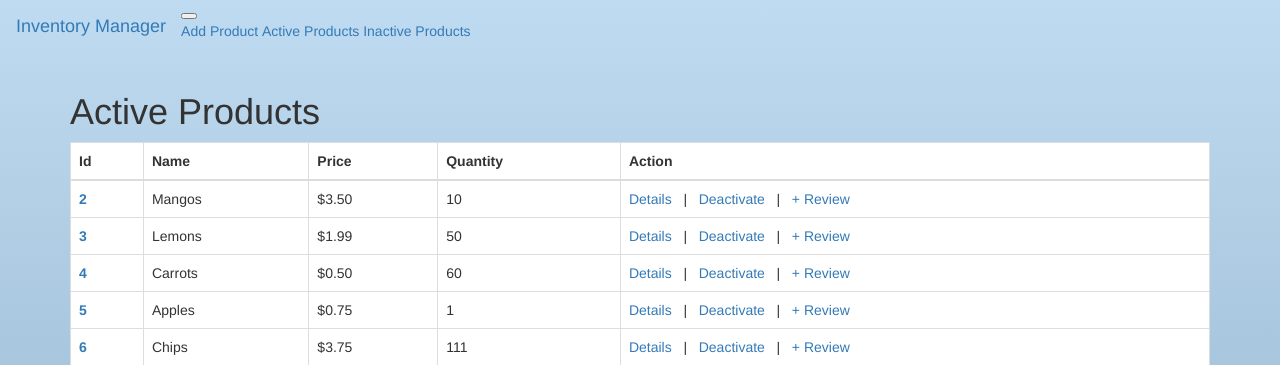
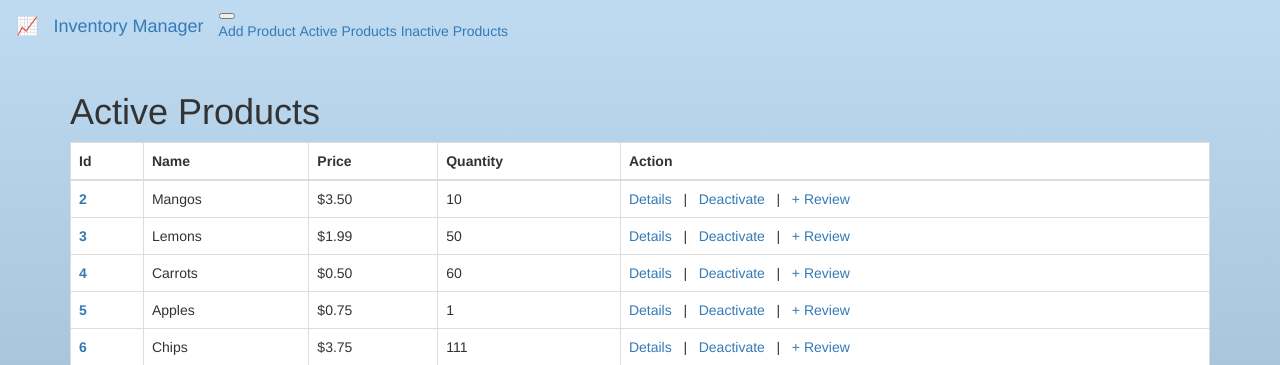
Before and after one commit to gen8787/FSDI-111-Inventory-Manager, a Flask app: page /products in a window 1280 px wide. Shown: the top 365 px of the page. Run offline with Flask 2, Linux system fonts and the light colour scheme; data comes from the database, SQL or seed files in the repository; some libraries are stand-ins or nearby versions.

Commit message:
project complete

```diff
--- a/inventory_manager/app/templates/base.html
+++ b/inventory_manager/app/templates/base.html
@@ -8,7 +8,7 @@
 
 {% block navbar %}
     <nav class="navbar navbar-expand-lg navbar-dark bg-dark mb-5">
-        <a class="navbar-brand" href="#">Inventory Manager</a>
+        <a class="navbar-brand" href="#">📈 &nbsp Inventory Manager</a>
         <button class="navbar-toggler" type="button" data-toggle="collapse" data-target="#navbarNavAltMarkup" aria-controls="navbarNavAltMarkup" aria-expanded="false" aria-label="Toggle navigation">
             <span class="navbar-toggler-icon"></span>
         </button>
```
Also changed, not shown: inventory_manager/app/static/img/app1.png, inventory_manager/app/static/img/app2.png.
